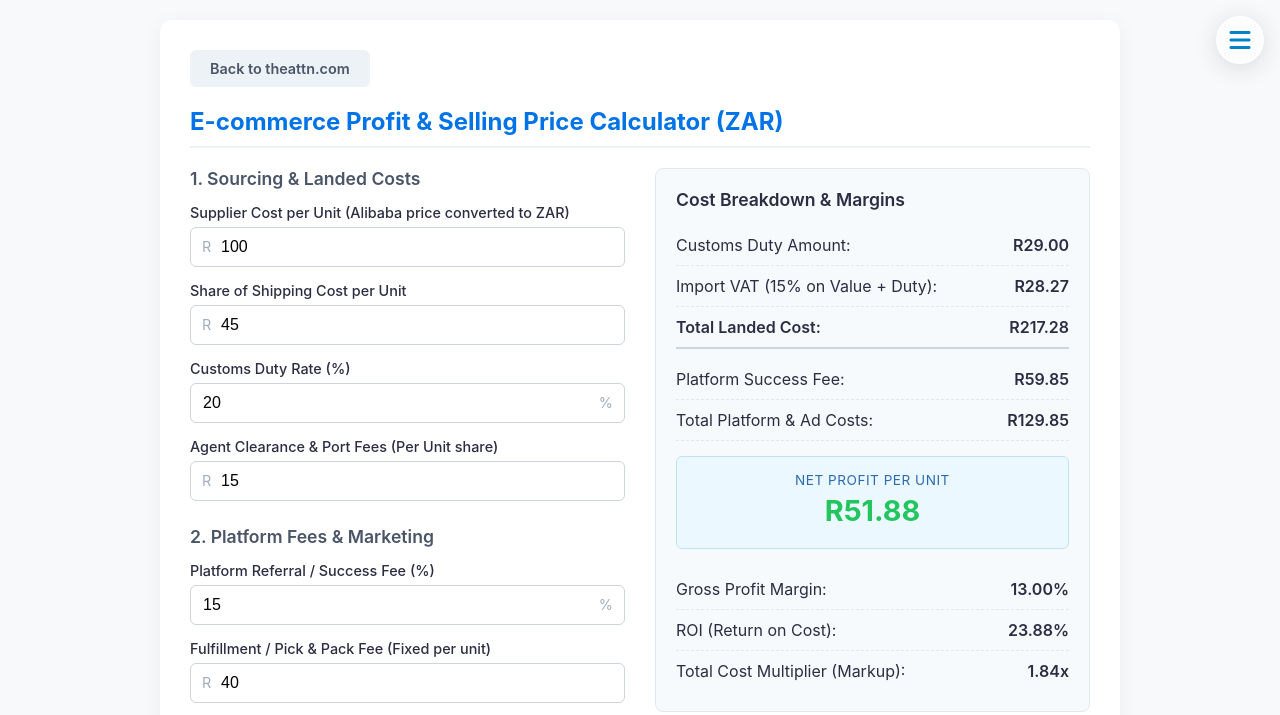
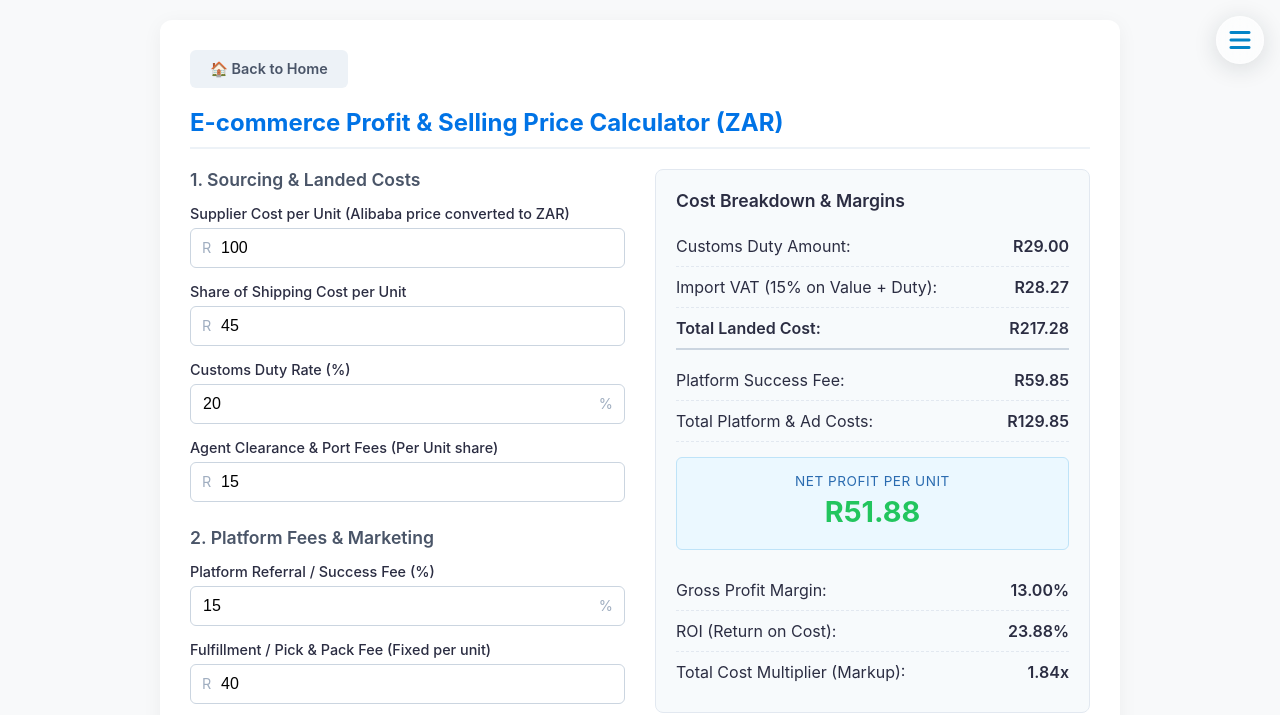
Before and after one commit to optco/itesteye, a plain HTML site: page profit.html in a window 1280 px wide. Shown: the top 715 px of the page. Drawn offline with nearby package versions, Linux system fonts and the light colour scheme.

Commit message:
Update profit.html

```diff
--- a/profit.html
+++ b/profit.html
@@ -147,7 +147,7 @@
 <body>
 
 <div class="container">
-    <a href="https://theattn.com" class="btn btn-back">Back to theattn.com</a>
+    <a href="https://itesteye.com" class="btn btn-back">🏠 Back to Home</a>
 
     <h2>E-commerce Profit & Selling Price Calculator (ZAR)</h2>
 
```
